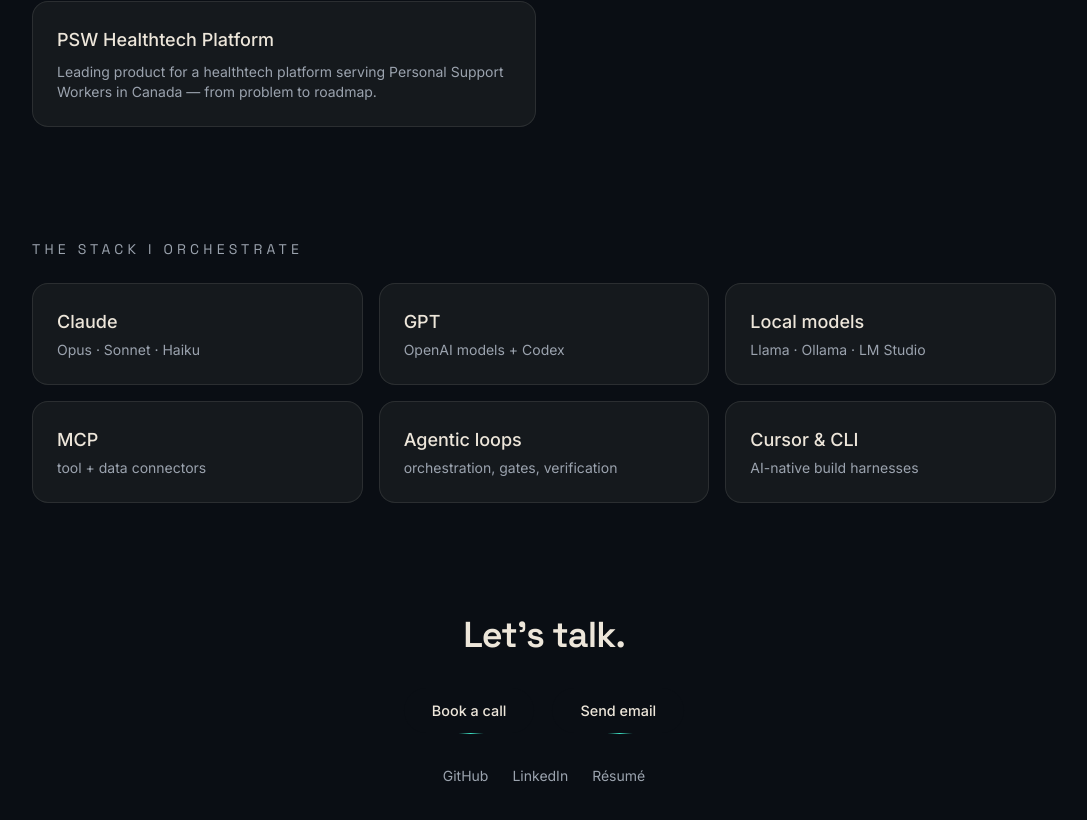
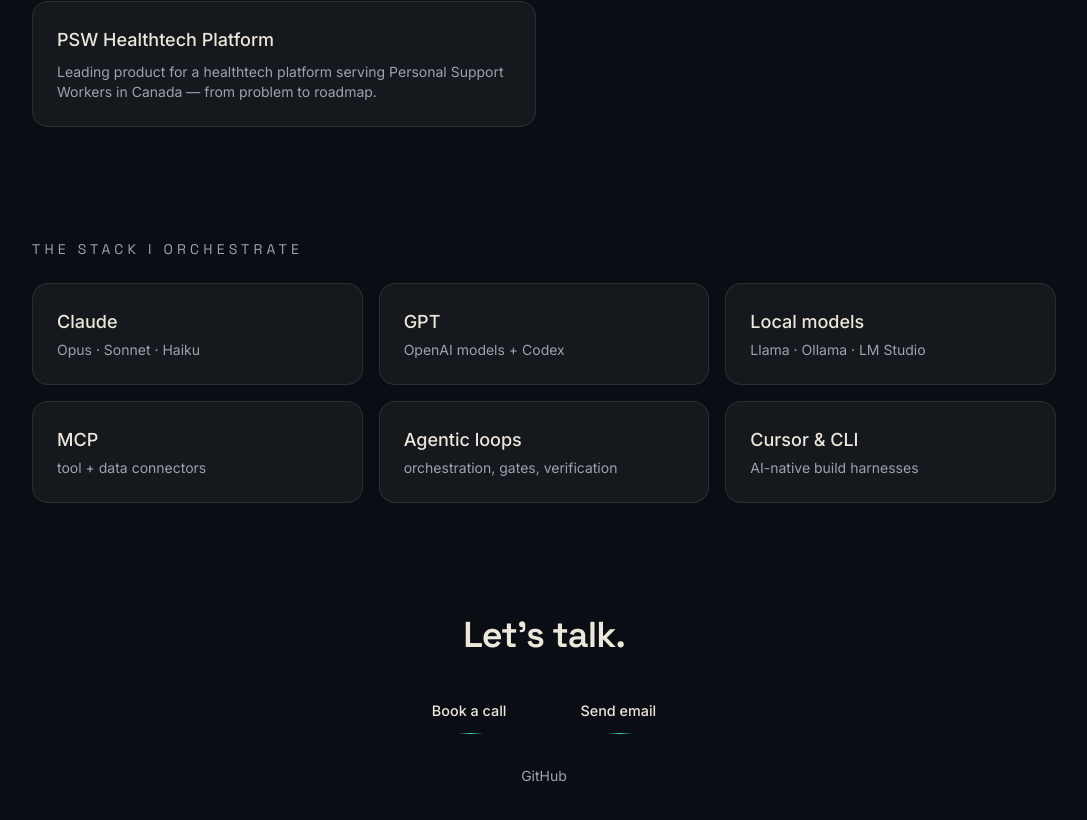
Before and after one commit to schuligan/prateek-portfolio, a Next.js app: page / in a window 1280 px wide. Shown: the part 2608-3428 px from the top of the page, without its empty margins (96-1183 px from the left). Built offline with nearby package versions, Linux system fonts and the light colour scheme; no server answers.

Commit message:
fix: remove résumé link (Book-a-call + email only); drop unconfirmed LinkedIn; add docs/STATUS.md (#10)

```diff
--- a/components/sections/Contact.tsx
+++ b/components/sections/Contact.tsx
@@ -36,22 +36,6 @@
         >
           GitHub
         </a>
-        <a
-          href={contact.linkedin}
-          target="_blank"
-          rel="noopener noreferrer"
-          className="hover:text-accent"
-        >
-          LinkedIn
-        </a>
-        <a
-          href={contact.resumePath}
-          target="_blank"
-          rel="noopener noreferrer"
-          className="hover:text-accent"
-        >
-          Résumé
-        </a>
       </div>
     </section>
   );
--- a/lib/contact.ts
+++ b/lib/contact.ts
@@ -7,8 +7,8 @@
   bookUrl: "https://cal.com/prateek-jha",
   email: "masters.prateek@gmail.com",
   github: "https://github.com/schuligan",
-  linkedin: "https://www.linkedin.com/in/prateek-jha", // TODO confirm vanity URL
-  resumePath: "/resumes/Prateek_Jha_CV.pdf", // Prateek adds the vetted PDF before launch
+  // No résumé link by design — the CTAs are Book a call + Send email.
+  // LinkedIn intentionally omitted until the real vanity URL is confirmed.
 };
 
 /** Models + tools orchestrated — positions AI fluency, not programming stacks. */
```
Also changed, not shown: public/resumes/README.md (deleted), 1 other file (tests, documents, lock files or other folders).
